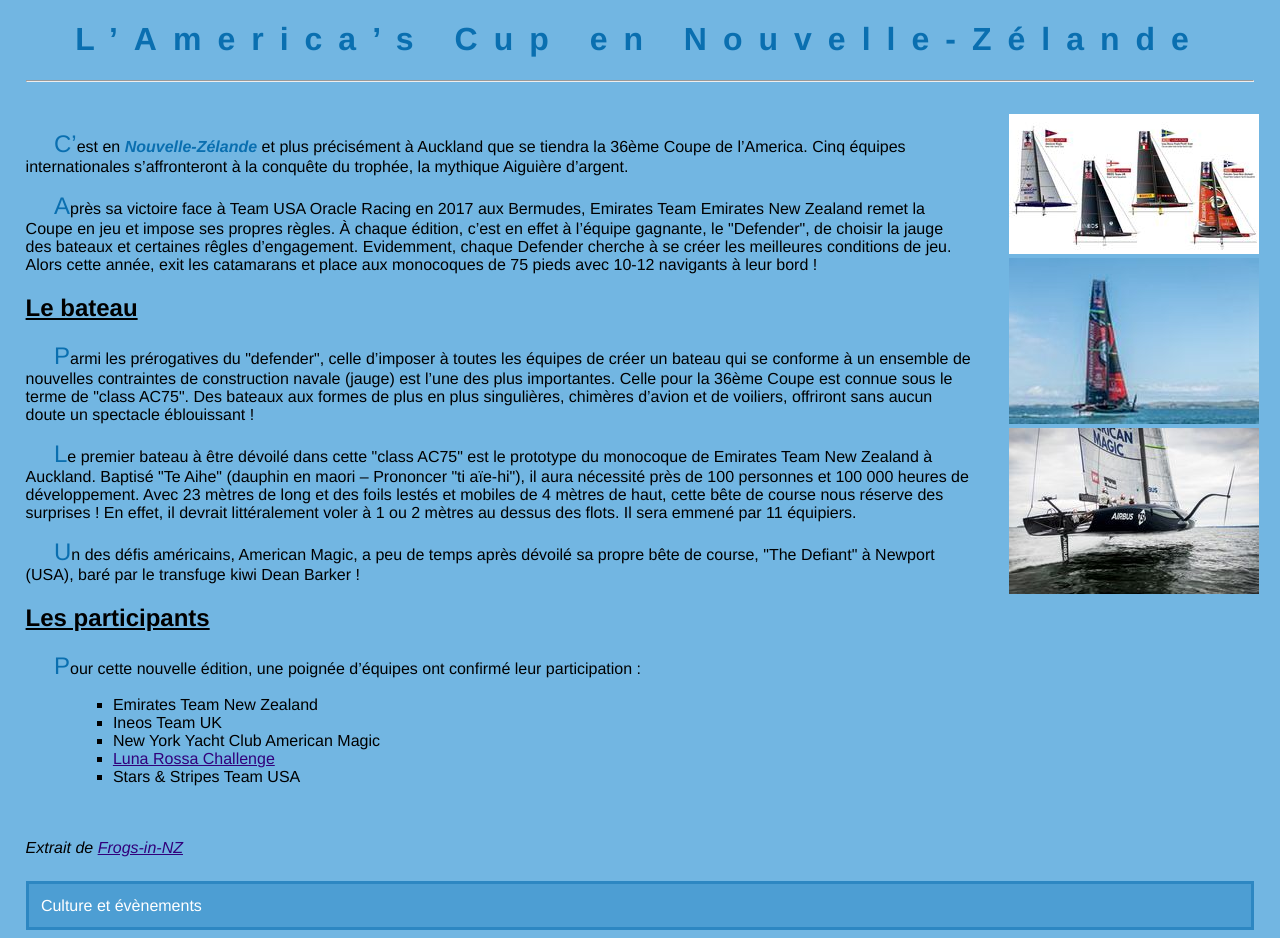
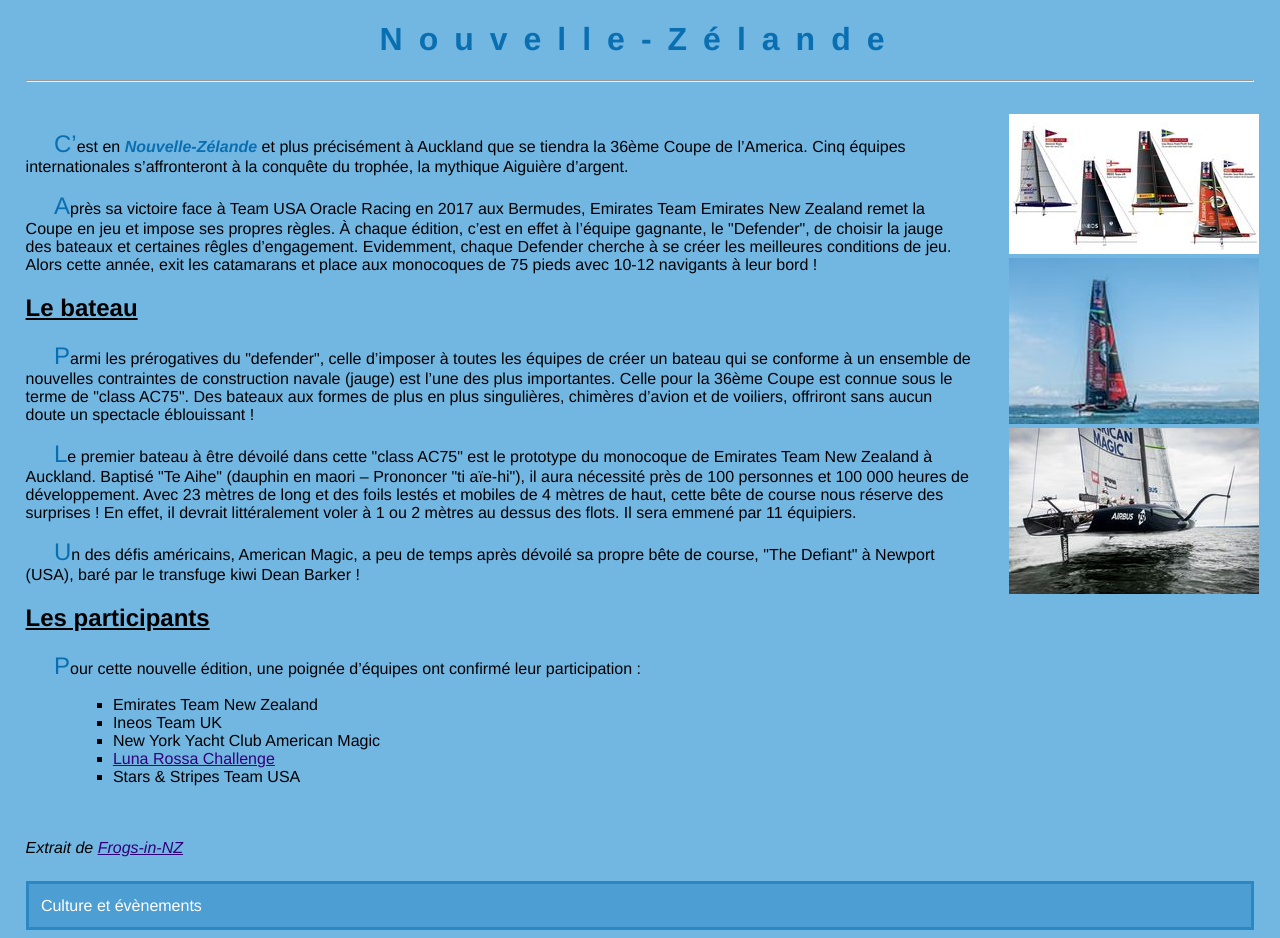
Before and after one commit to h3a82/ACwebProjet, a plain HTML site: page index.html in a window 1280 px wide. Drawn offline with Linux system fonts and the light colour scheme.

Commit message:
nouveau titre h1`.html

```diff
--- a/index.html
+++ b/index.html
@@ -8,7 +8,7 @@
  </head>
  <body>
 
-  <h1>L’America’s Cup en Nouvelle-Zélande</h1>
+  <h1>Nouvelle-Zélande</h1>
   <hr />
 
   <section class="texte">
```
